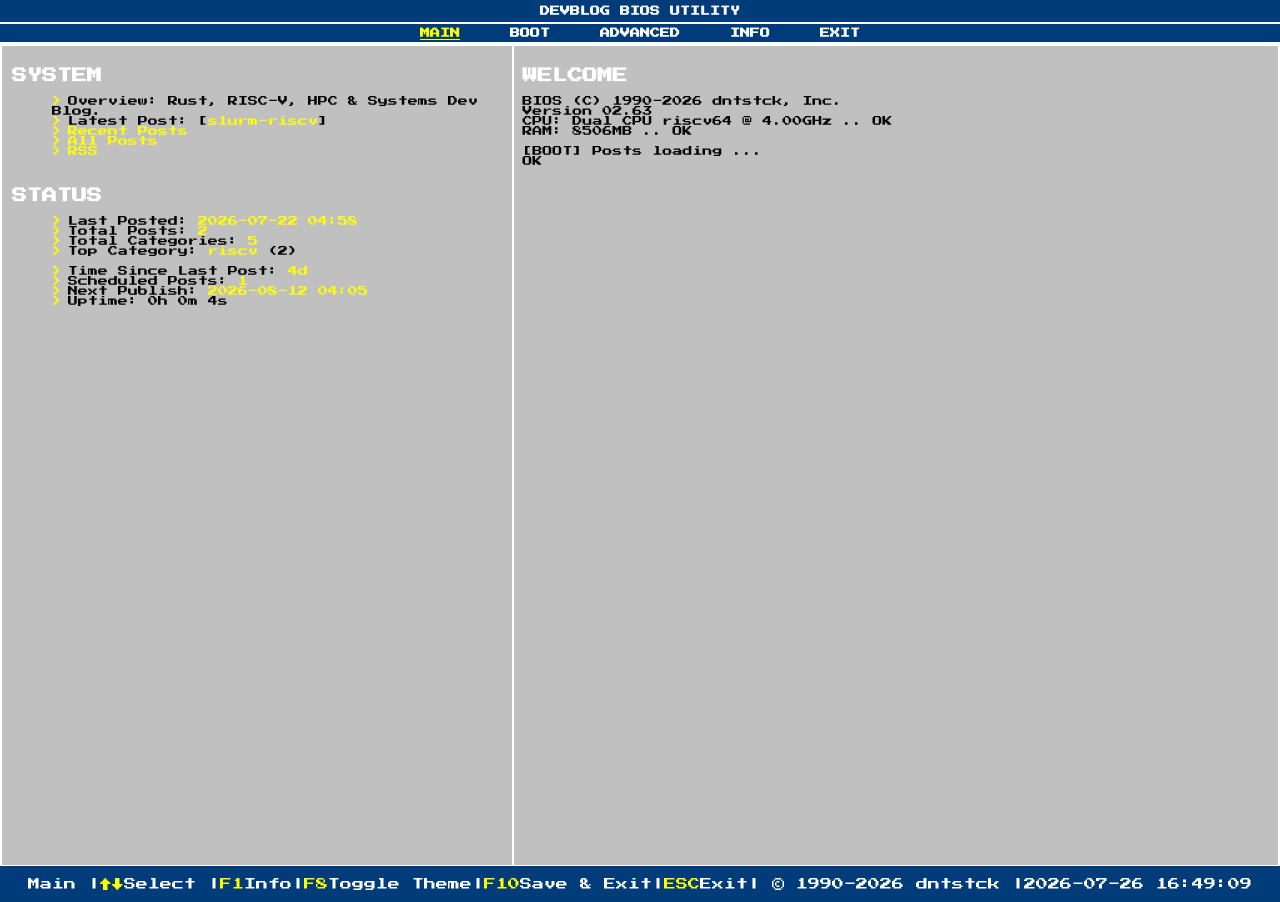
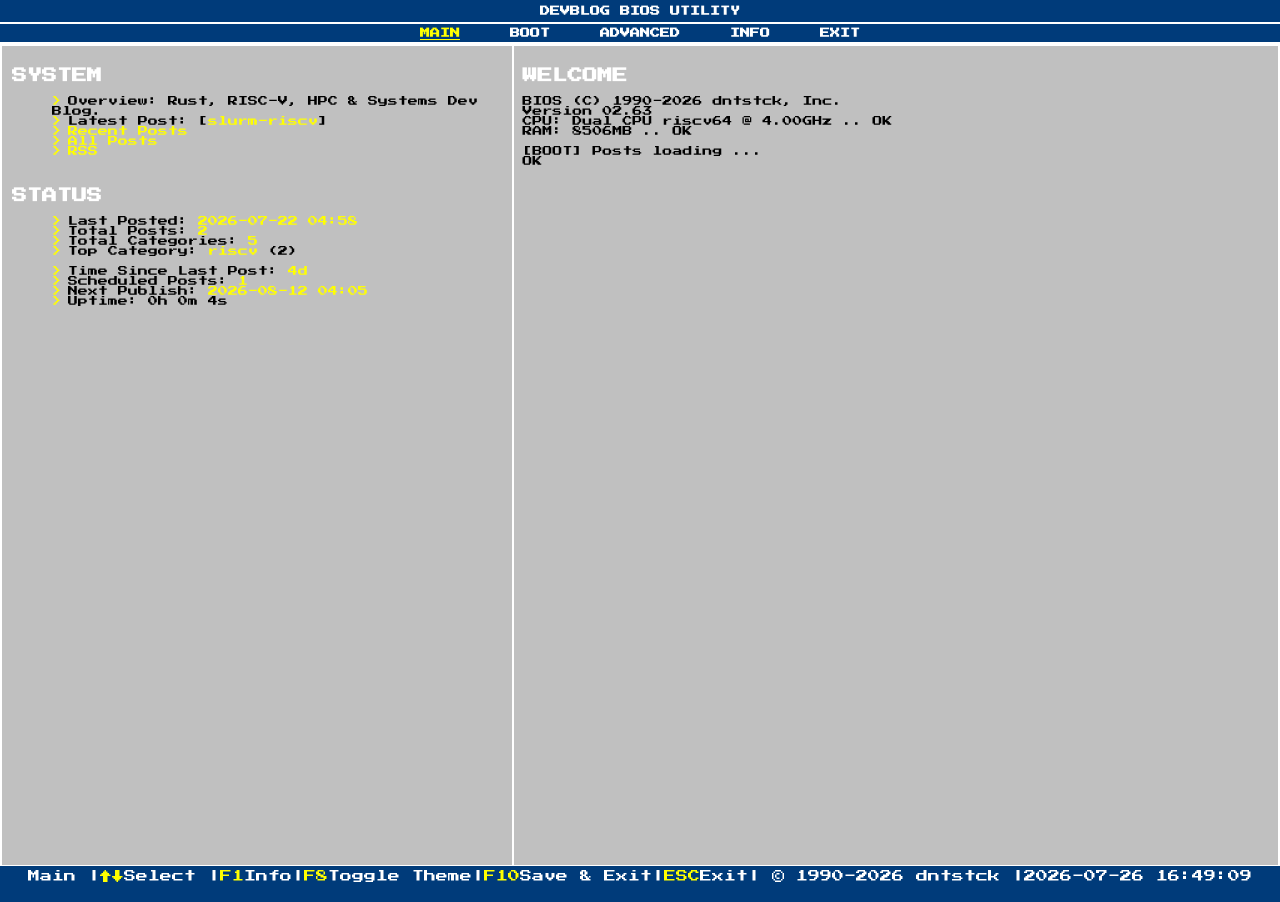
Before and after one commit to dntstck/blog, a Jekyll site: the page built from index.md, in a window 1280 px wide. Built offline with Jekyll 4.4.1, drawn with Linux system fonts in a browser that asks for light colours.

Commit message:
css tweaks - resize statusbar to line height 1

```diff
--- a/assets/css/bios.css
+++ b/assets/css/bios.css
@@ -329,9 +329,13 @@ code {
     justify-content: center;
     overflow-x: auto;
     white-space: nowrap;
-    padding: 1em;
     box-sizing: border-box;
+
+    padding-left: 0.6ch;
+    padding-right: 0.6ch;
+    line-height: 1;
 }
+
 
 .statusbar-inner {
     display: inline-flex;
```
